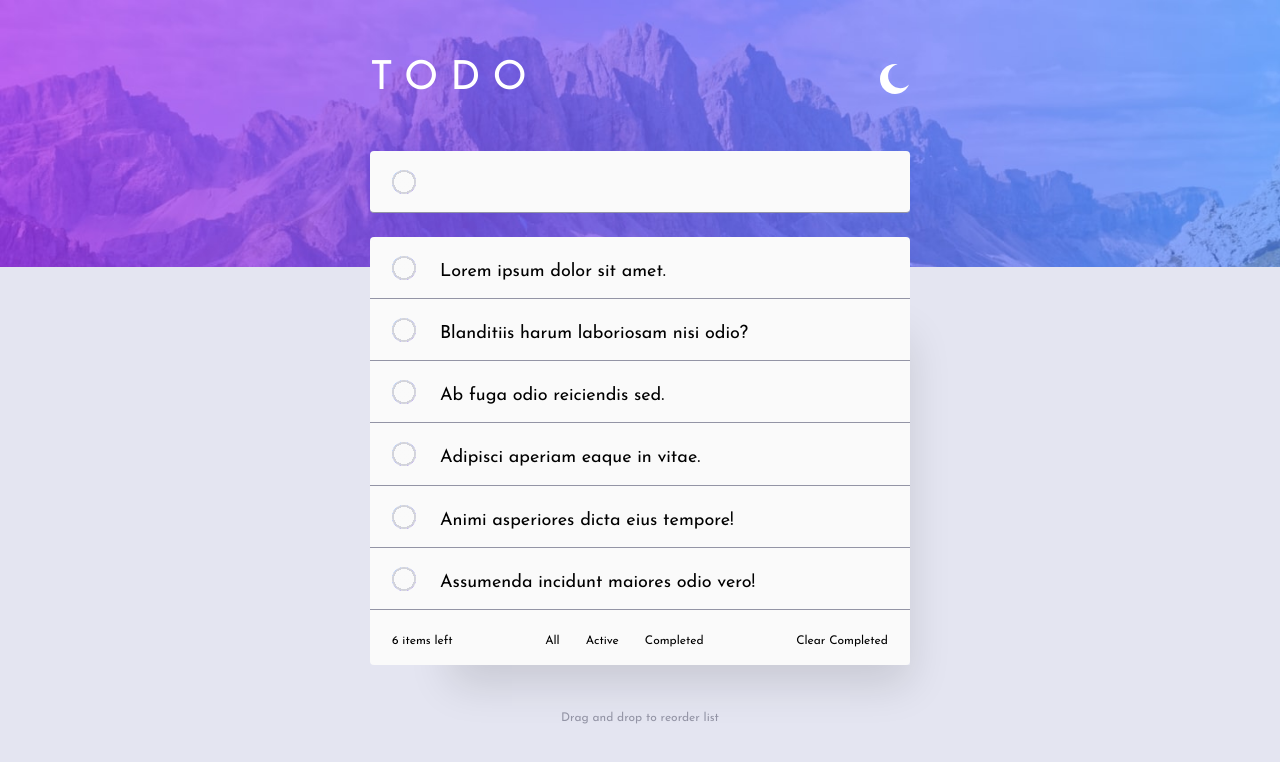
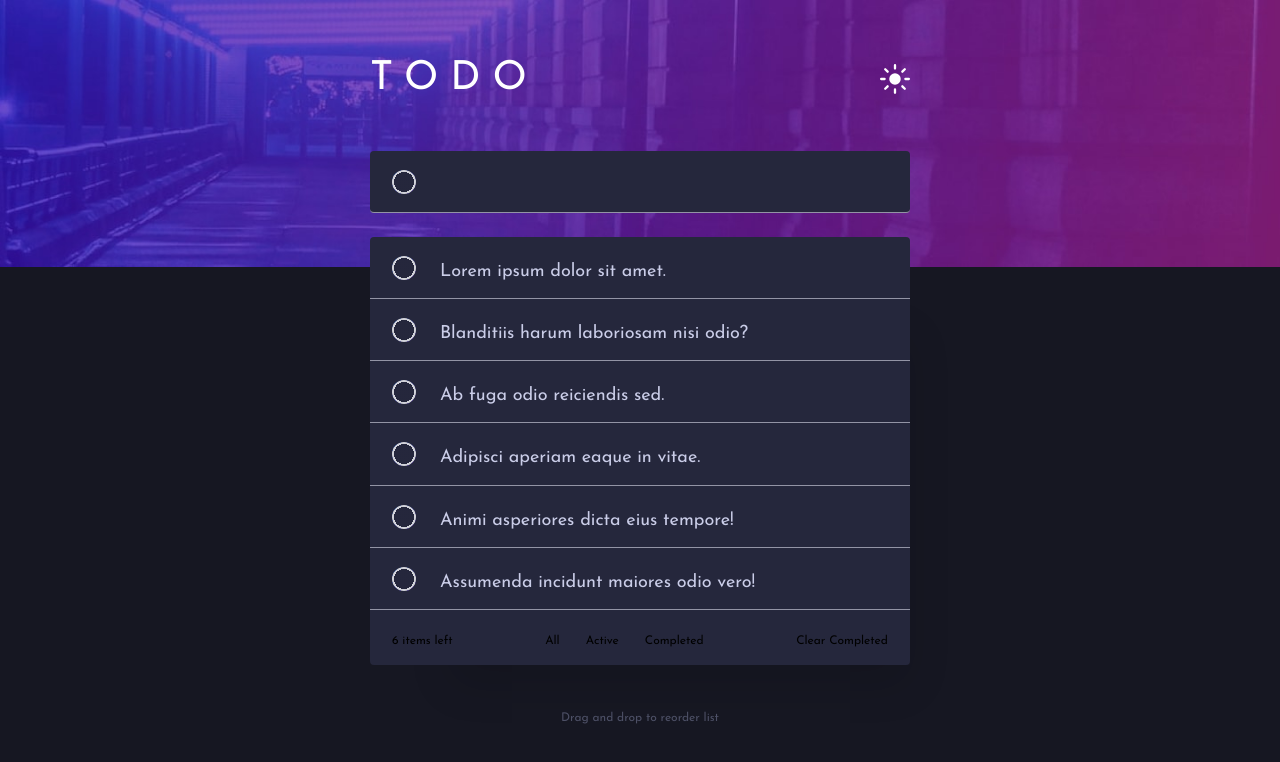
Before and after one commit to macsigner/webpro-exercise-todo-app, a plain HTML site: page index.html in a window 1280 px wide. Both pictures are taken after a click on the button "Switch mode". Drawn offline with nearby package versions, Linux system fonts and the light colour scheme; files that its build step writes are made by us from their sources.

Commit message:
Add basic dark mode functionality

```diff
--- /dev/null
+++ b/assets/js/scripts.js
@@ -0,0 +1,7 @@
+'use strict';
+
+const nlModeToggles = document.querySelectorAll('[data-mode-switch]');
+
+nlModeToggles.forEach(el => el.addEventListener('click', e => {
+    document.documentElement.classList.toggle('dark-mode');
+}));
--- a/index.html
+++ b/index.html
@@ -17,7 +17,7 @@
     <section class="base-width">
         <header class="header-title">
             <h1 class="header-title__main">Todo</h1>
-            <button class="header-title__action mode-switch">Switch mode</button>
+            <button class="header-title__action mode-switch" data-mode-switch>Switch mode</button>
         </header>
         <div class="todo-item todo-item--input">
             <span class="todo-item__label"><input type="text" id="add-todo" class="todo-item__input"></span>
@@ -59,5 +59,6 @@
         <footer class="info-footer">Drag and drop to reorder list</footer>
     </section>
 </main>
+<script src="assets/js/scripts.js"></script>
 </body>
 </html>
--- a/src/scss/imports/_base.scss
+++ b/src/scss/imports/_base.scss
@@ -38,7 +38,7 @@ html {
     }
 
     @media (prefers-color-scheme: dark) {
-       @include mode-switch-variables;
+        @include mode-switch-variables;
     }
 
     /* font-sizes */
@@ -159,4 +159,8 @@ body > main {
     background-image: url('../../images/bg-desktop-light.jpg');
     background-repeat: no-repeat;
     background-size: cover;
+
+    html.dark-mode & {
+        background-image: url('../../images/bg-desktop-dark.jpg');
+    }
 }
--- a/src/scss/imports/mixins/_mixin_mode_switch_variables.scss
+++ b/src/scss/imports/mixins/_mixin_mode_switch_variables.scss
@@ -3,13 +3,13 @@
  */
 
 @mixin mode-switch-variables {
-    --color-body-bg: #{$color-very-light-grayish-blue};
-    --color: #{$color-black};
-    --color-bg: #{$color-very-light-gray};
+    --color-body-bg: #{$color-dark-very-dark-blue};
+    --color: #{$color-dark-light-grayish-blue};
+    --color-bg: #{$color-dark-very-dark-desaturated-blue};
     --color-state: #{$color-dark-grayish-blue};
     --color-state-active: #{$color-state-active};
     --color-state-hover: #{$color-dark-light-grayish-blue-hover};
-    --color-state-disabled: #{$color-dark-grayish-blue};
+    --color-state-disabled: #{$color-dark-very-dark-grayish-blue};
     --color-in-header: #{$color-white};
     --color-divider: #{$color-dark-grayish-blue};
 }
--- a/src/scss/imports/modules/_mode_switch.scss
+++ b/src/scss/imports/modules/_mode_switch.scss
@@ -9,4 +9,9 @@
     background-size: contain;
     background-repeat: no-repeat;
     background-position: center center;
+    cursor: pointer;
+
+    html.dark-mode & {
+        background-image: url('../../images/icon-sun.svg');
+    }
 }
--- a/src/scss/imports/modules/_todo_item.scss
+++ b/src/scss/imports/modules/_todo_item.scss
@@ -10,6 +10,7 @@
     border-bottom-width: 1px;
     border-bottom-color: $color-divider;
     border-bottom-color: var(--color-divider);
+    color: var(--color);
     background-color: $color-bg;
     background-color: var(--color-bg);
     font-weight: 400;
```
